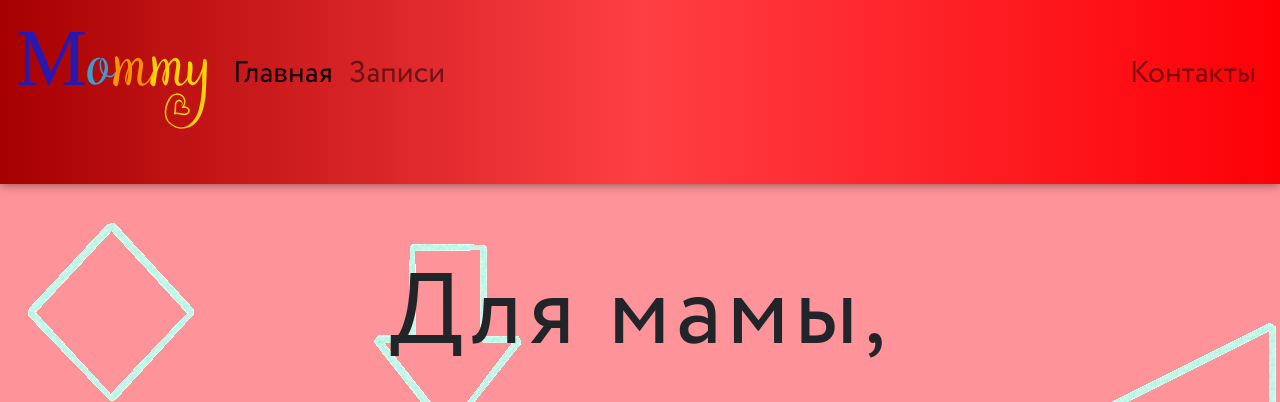
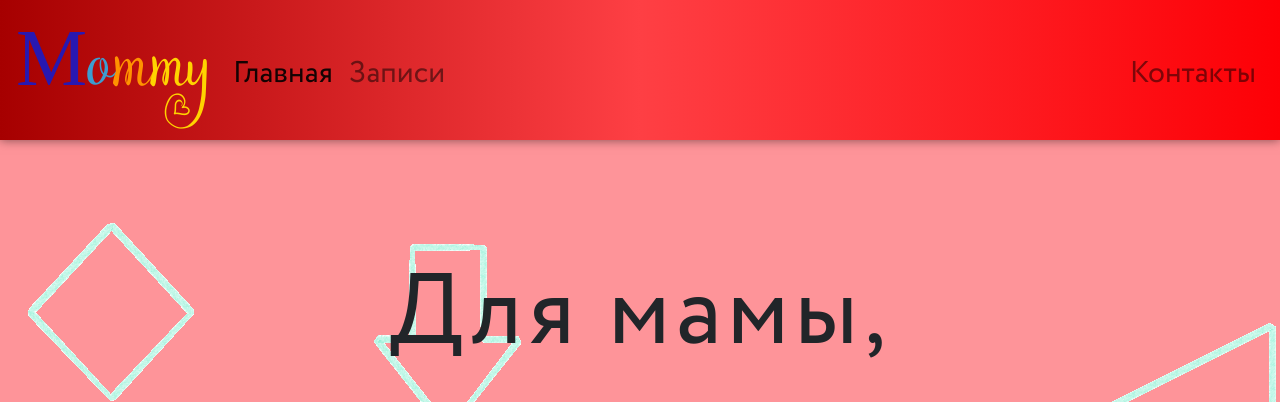
Before and after one commit to AndeyGordeev/forMom, a Flask app: page / in a window 1280 px wide. Shown: the top 402 px of the page. Run offline with Flask 2, Linux system fonts and the light colour scheme; some libraries are stand-ins or nearby versions.

Commit message:
change view for pc 2

```diff
--- a/static/css/style.css
+++ b/static/css/style.css
@@ -52,7 +52,7 @@ svg {
 .rectangle {
 	position: absolute;
 	bottom: -100;
-	height: 23%;
+	height: 140px;
 	width: 100%;
 	background: linear-gradient(to right, #A60000, #FE3F44, #FD0006);
 	animation-name: color;
@@ -208,7 +208,7 @@ svg {
 
 @media screen and (min-width: 1600px) and (max-width: 2000px) {
 	.bottom {
-		left: 30%;
+		left: 42%;
 	}
 	.text {
 		font-size: 100px;
```
